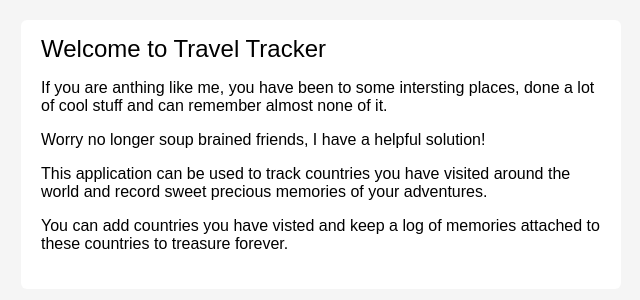
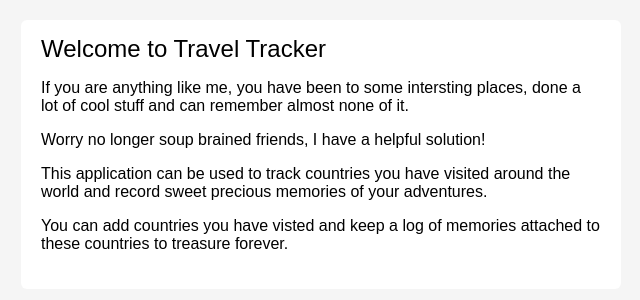
Before and after one commit to JBlaney93/TravelTracker, a Flask app: page / in a window 1280 px wide. Shown: the part 157-457 px from the top of the page, without its empty margins (319-959 px from the left). Run offline with Flask 2, Linux system fonts and the light colour scheme.

Commit message:
fixed typo on homepage lol

```diff
--- a/templates/index.html
+++ b/templates/index.html
@@ -5,7 +5,7 @@
     <h2 class="index-header">Welcome to Travel Tracker</h2>
 
 
-        <p>If you are anthing like me, you have been to some intersting places, done a lot of cool stuff and can remember almost none of it.</p>
+        <p>If you are anything like me, you have been to some intersting places, done a lot of cool stuff and can remember almost none of it.</p>
         <p>Worry no longer soup brained friends, I have a helpful solution!</p>
         <p>This application can be used to track countries you have visited around the world and record sweet precious memories
             of your adventures.</p>
```
